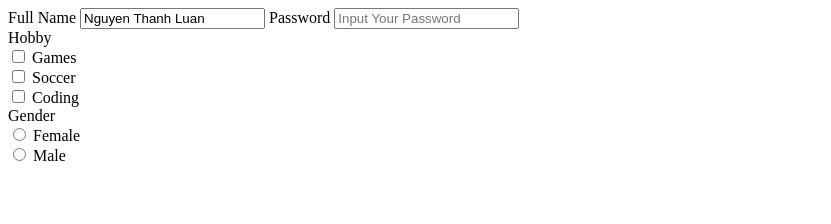
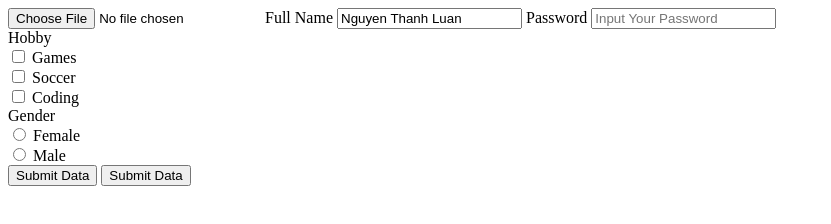
Before and after one commit to lrandom/korea_html, a plain HTML site: page form.html in a window 1280 px wide. Shown: the whole page, without its empty margins (0-831 px from the left). Drawn offline with Linux system fonts and the light colour scheme.

Commit message:
feat: form attribute

```diff
--- a/form.html
+++ b/form.html
@@ -4,7 +4,12 @@
     </head>
 
     <body>
-        <form>
+        <form
+        method="post"
+        action="https://vnexpress.net"
+        enctype="multipart/form-data"
+        >
+            <input type="file"/>
             <label>
                 <span>Full Name</span>
                 <input type="text" value="Nguyen Thanh Luan" name="full_name" placeholder="Input Your Name"/>
@@ -49,6 +54,11 @@
                 </div>
             </div>
 
+            <button>
+                Submit Data
+            </button>
+
+            <input type="submit" value="Submit Data"/>
         </form>
     </body>
 </html>
```
